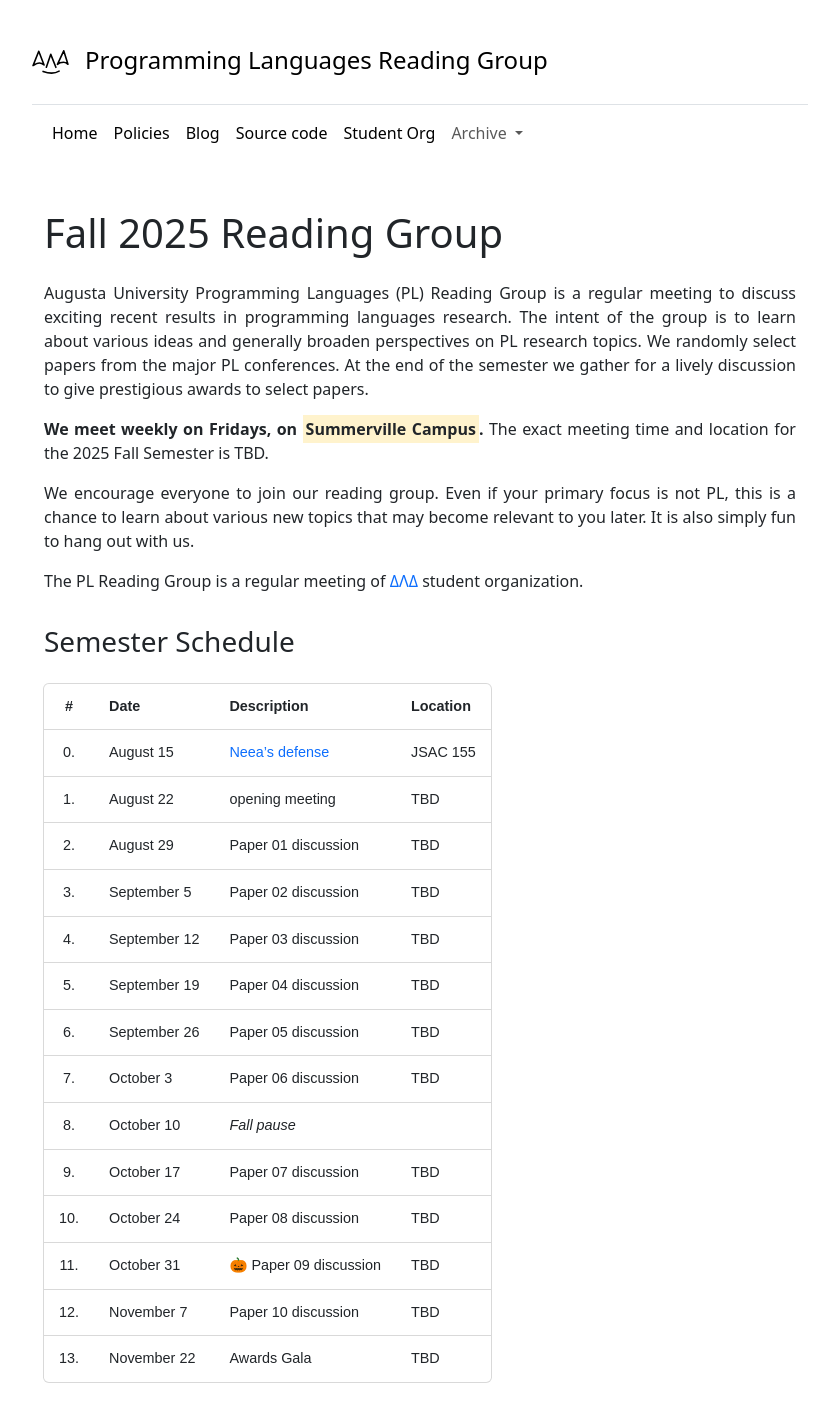
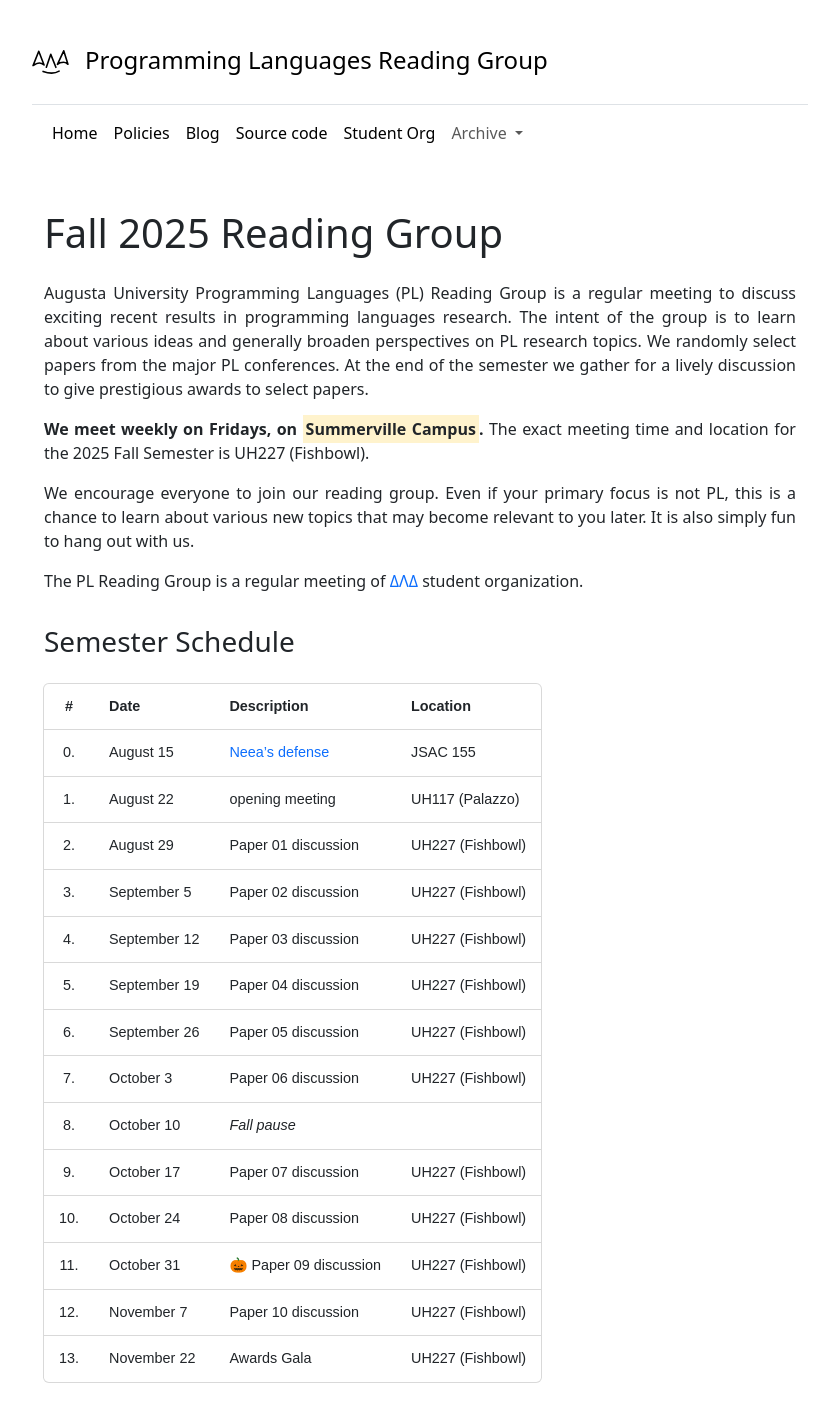
Before and after one commit to the-au-forml-lab/plgroup, a Jekyll site: the page built from docs/index.md, in a window 1280 px wide, cut to the strip 0-1403 px from the top of the page. Shown: the whole strip, without its empty margins (220-1047 px from the left). Built offline with Jekyll 4.4.1, drawn with Linux system fonts in a browser that asks for light colours.

Commit message:
room reservations secured

```diff
--- a/docs/index.md
+++ b/docs/index.md
@@ -14,7 +14,7 @@ PL conferences. At the end of the semester we gather for a lively discussion
 to give prestigious awards to select papers.
 
 **We meet weekly on Fridays, on <mark>Summerville Campus</mark>.**
-The exact meeting time and location for the 2025 Fall Semester is TBD.
+The exact meeting time and location for the 2025 Fall Semester is UH227 (Fishbowl).
 
 We encourage everyone to join our reading group. Even if your primary focus
 is not PL, this is a chance to learn about various new topics that may become
@@ -28,21 +28,21 @@ organization.
 
 
 
-| \#  | Date         | Description            | Location |
-|:---:|:-------------|:-----------------------|:---------|
-| 0.  | August 15    | [Neea's defense][1]  | JSAC 155   |
-| 1.  | August 22    | opening meeting        | TBD      |
-| 2.  | August 29    | Paper 01 discussion    | TBD      |
-| 3.  | September 5  | Paper 02 discussion    | TBD      |
-| 4.  | September 12 | Paper 03 discussion    | TBD      |
-| 5.  | September 19 | Paper 04 discussion    | TBD      |
-| 6.  | September 26 | Paper 05 discussion    | TBD      |
-| 7.  | October 3    | Paper 06 discussion    | TBD      |
-| 8.  | October 10   | _Fall pause_           |          |
-| 9.  | October 17   | Paper 07 discussion    | TBD      |
-| 10. | October 24   | Paper 08 discussion    | TBD      |
-| 11. | October 31   | 🎃 Paper 09 discussion | TBD      |
-| 12. | November 7   | Paper 10 discussion    | TBD      |
-| 13. | November 22  | Awards Gala            | TBD      |
+| \#  | Date         | Description            | Location         |
+|:---:|:-------------|:-----------------------|:-----------------|
+| 0.  | August 15    | [Neea's defense][1]    | JSAC 155         |
+| 1.  | August 22    | opening meeting        | UH117 (Palazzo)  |
+| 2.  | August 29    | Paper 01 discussion    | UH227 (Fishbowl) |
+| 3.  | September 5  | Paper 02 discussion    | UH227 (Fishbowl) |
+| 4.  | September 12 | Paper 03 discussion    | UH227 (Fishbowl) |
+| 5.  | September 19 | Paper 04 discussion    | UH227 (Fishbowl) |
+| 6.  | September 26 | Paper 05 discussion    | UH227 (Fishbowl) |
+| 7.  | October 3    | Paper 06 discussion    | UH227 (Fishbowl) |
+| 8.  | October 10   | _Fall pause_           |                  |
+| 9.  | October 17   | Paper 07 discussion    | UH227 (Fishbowl) |
+| 10. | October 24   | Paper 08 discussion    | UH227 (Fishbowl) |
+| 11. | October 31   | 🎃 Paper 09 discussion | UH227 (Fishbowl) |
+| 12. | November 7   | Paper 10 discussion    | UH227 (Fishbowl) |
+| 13. | November 22  | Awards Gala            | UH227 (Fishbowl) |
 
 [1]: https://augusta.presence.io/event/neeas-dissertation-defense
```
